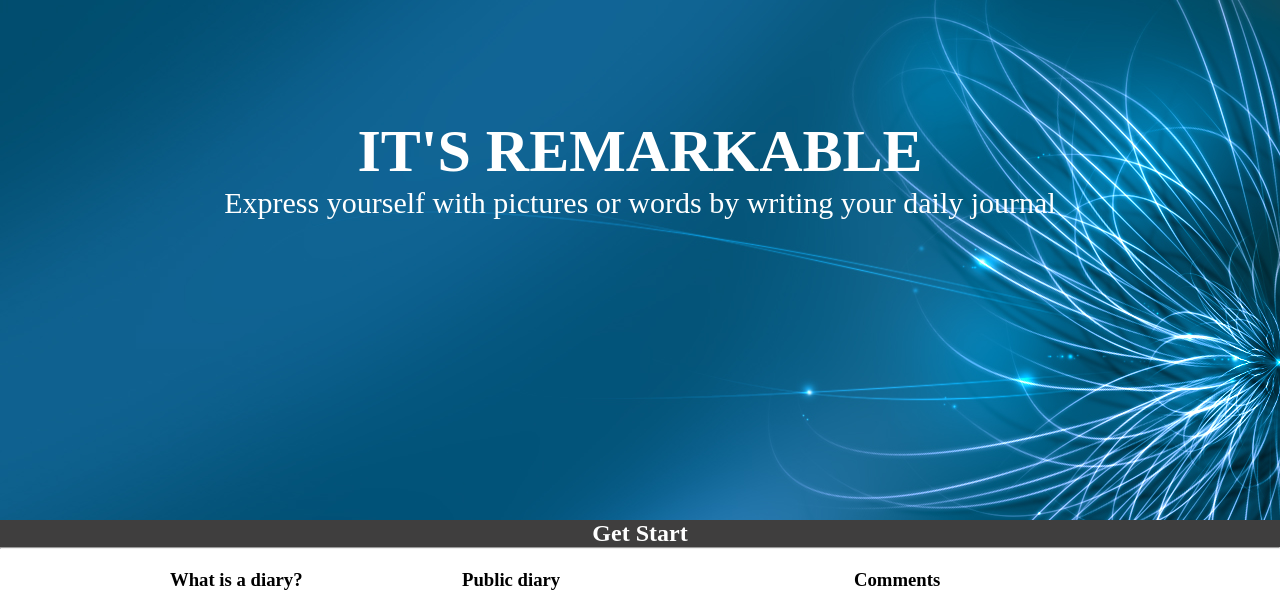
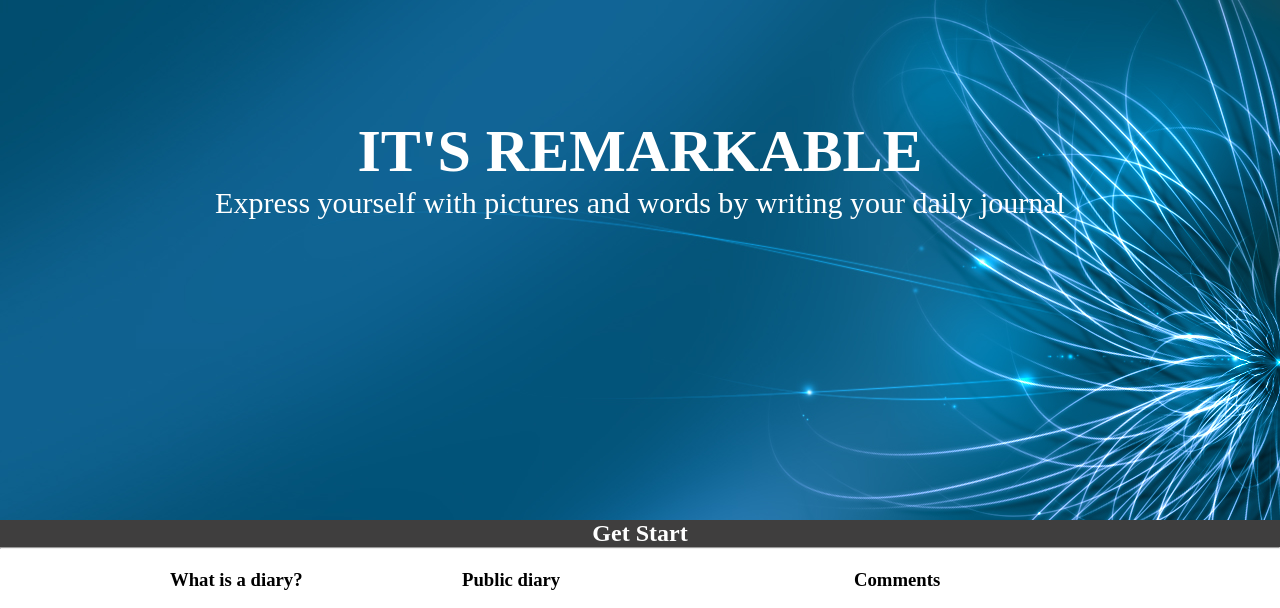
Before and after one commit to HyacintheUmuhoza/Challenge1, a plain HTML site: page UI/HTML/index.html in a window 1280 px wide. Shown: the part 139-747 px from the top of the page. Drawn offline with Linux system fonts and the light colour scheme.

Commit message:
bg(bh-pages): add all files in bh-pages

```diff
--- a/UI/HTML/index.html
+++ b/UI/HTML/index.html
@@ -31,7 +31,7 @@
                     <div class="content1">
 
                        <h1>IT'S REMARKABLE</h1>
-                       <p>Express yourself with pictures or words by writing your daily journal</p>
+                       <p>Express yourself with pictures and words by writing your daily journal</p>
                    </div>
 
                    <div class="content2">
```
